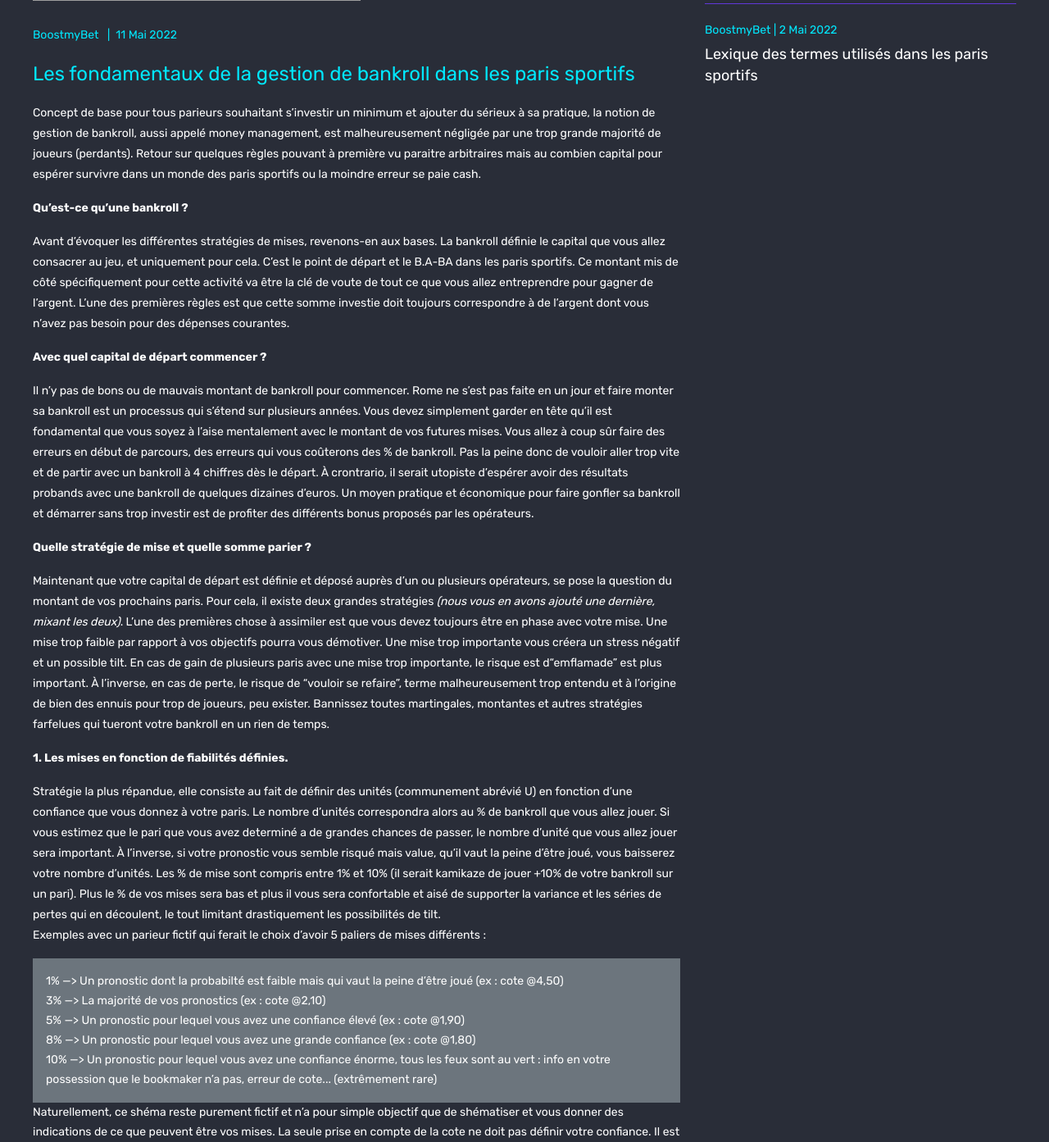
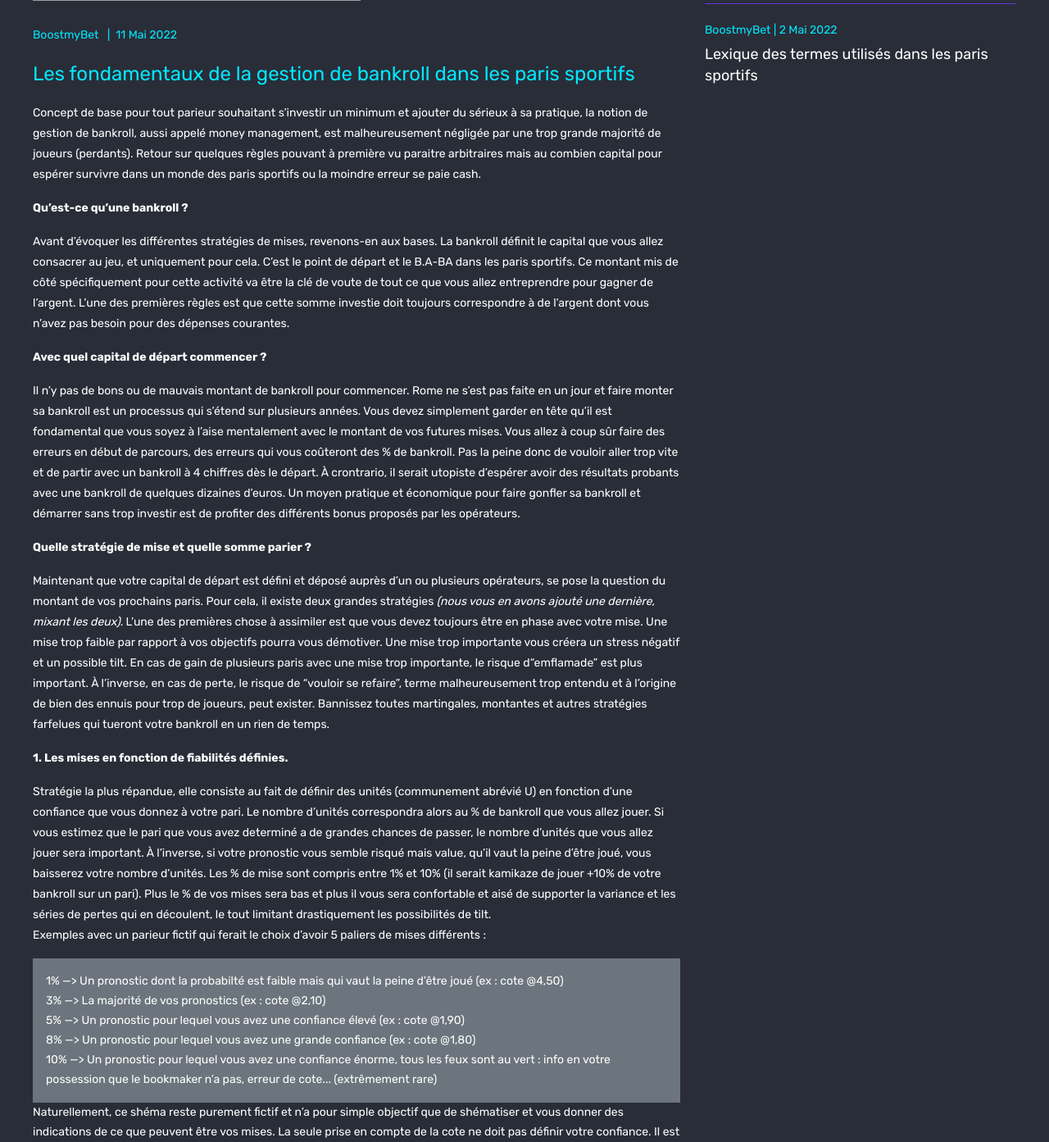
Before and after one commit to Sebastien-Lataix/landing_beta, a Symfony app: template templates/article/gestion-bankroll-paris-sportifs.html.twig in a window 1280 px wide. Shown: the part 399-1792 px from the top of the page at 82% size. Run offline with Twig, Linux system fonts and the light colour scheme; the template is opened without the code that fills it, so the values that code supplies are empty; some libraries are stand-ins or nearby versions; grey boxes are pictures that could not be loaded.

Commit message:
seb 27/11/2022 correction fautes

```diff
--- a/templates/article/gestion-bankroll-paris-sportifs.html.twig
+++ b/templates/article/gestion-bankroll-paris-sportifs.html.twig
@@ -30,7 +30,7 @@
                                 <span class="bloger-date">BoostmyBet <span>|</span>11 Mai 2022</span>
                                 <h2 class="head-two mt-20 mb-20">Les fondamentaux de la gestion de bankroll dans les paris
                                     sportifs</h2>
-                                <p>Concept de base pour tous parieurs souhaitant s’investir un minimum et ajouter du
+                                <p>Concept de base pour tout parieur souhaitant s’investir un minimum et ajouter du
                                     sérieux à sa pratique, la notion de gestion de bankroll, aussi appelé money
                                     management, est malheureusement négligée par une trop grande majorité de joueurs
                                     (perdants). Retour sur quelques règles pouvant à première vu paraitre
@@ -38,7 +38,7 @@
                                     paris sportifs ou la moindre erreur se paie cash.</p>
                                 <p><strong>Qu’est-ce qu’une bankroll ?</strong></p>
                                 <p>Avant d’évoquer les différentes stratégies de mises, revenons-en aux bases. La
-                                    bankroll définie le capital que vous allez consacrer au jeu, et uniquement pour
+                                    bankroll définit le capital que vous allez consacrer au jeu, et uniquement pour
                                     cela. C’est le point de départ et le B.A-BA dans les paris sportifs. Ce montant
                                     mis de côté spécifiquement pour cette activité va être la clé de voute de tout
                                     ce que vous allez entreprendre pour gagner de l’argent. L’une des premières
@@ -50,31 +50,31 @@
                                     s’étend sur plusieurs années. Vous devez simplement garder en tête qu’il est
                                     fondamental que vous soyez à l’aise mentalement avec le montant de vos futures
                                     mises. Vous allez à coup sûr faire des erreurs en début de parcours, des erreurs
-                                    qui vous coûterons des % de bankroll. Pas la peine donc de vouloir aller trop
+                                    qui vous coûteront des % de bankroll. Pas la peine donc de vouloir aller trop
                                     vite et de partir avec un bankroll à 4 chiffres dès le départ. À crontrario, il
-                                    serait utopiste d’espérer avoir des résultats probands avec une bankroll de
+                                    serait utopiste d’espérer avoir des résultats probants avec une bankroll de
                                     quelques dizaines d’euros. Un moyen pratique et économique pour faire gonfler sa
                                     bankroll et démarrer sans trop investir est de profiter des différents bonus
                                     proposés par les opérateurs.</p>
                                 <p><strong>Quelle stratégie de mise et quelle somme parier ?</strong></p>
-                                <p>Maintenant que votre capital de départ est définie et déposé auprès d’un ou
+                                <p>Maintenant que votre capital de départ est défini et déposé auprès d’un ou
                                     plusieurs opérateurs, se pose la question du montant de vos prochains paris.
                                     Pour cela, il existe deux grandes stratégies <i>(nous vous en avons ajouté une
                                         dernière, mixant les deux)</i>. L’une des premières chose à assimiler est
                                     que vous devez toujours être en phase avec votre mise. Une mise trop faible par
                                     rapport à vos objectifs pourra vous démotiver. Une mise trop importante vous
                                     créera un stress négatif et un possible tilt. En cas de gain de plusieurs paris
-                                    avec une mise trop importante, le risque est d“emflamade” est plus important. À
+                                    avec une mise trop importante, le risque d“emflamade” est plus important. À
                                     l’inverse, en cas de perte, le risque de “vouloir se refaire”, terme
                                     malheureusement trop entendu et à l’origine de bien des ennuis pour trop de
-                                    joueurs, peu exister. Bannissez toutes martingales, montantes et autres
+                                    joueurs, peut exister. Bannissez toutes martingales, montantes et autres
                                     stratégies farfelues qui tueront votre bankroll en un rien de temps.</p>
                                 <p><strong>1. Les mises en fonction de fiabilités définies.</strong></p>
                                 <p>Stratégie la plus répandue, elle consiste au fait de définir des unités
                                     (communement abrévié U) en fonction d’une confiance que vous donnez à votre
-                                    paris. Le nombre d’unités correspondra alors au % de bankroll que vous allez
+                                    pari. Le nombre d’unités correspondra alors au % de bankroll que vous allez
                                     jouer. Si vous estimez que le pari que vous avez determiné a de grandes chances
-                                    de passer, le nombre d’unité que vous allez jouer sera important. À l’inverse,
+                                    de passer, le nombre d’unités que vous allez jouer sera important. À l’inverse,
                                     si votre pronostic vous semble risqué mais value, qu’il vaut la peine d’être
                                     joué, vous baisserez votre nombre d’unités. Les % de mise sont compris entre 1%
                                     et 10% (il serait kamikaze de jouer +10% de votre bankroll sur un pari). Plus le
@@ -102,7 +102,7 @@
                                     contraire de ne décider de ne jouer que 3% de BK sur une cote à 1,75.
                                     Le risque pour un joueur débutant avec cette stratégie de money management est
                                     de ne pas parvenir à déceler convenablement une fiabilité ou, par exemple, de
-                                    vouloir augmenter le % de mise après une série de perte. À l’inverse, diminuer
+                                    vouloir augmenter le % de mise après une série de pertes. À l’inverse, diminuer
                                     légèrement ses % de mises en prévision d’une fin de série de gains peut s’avérer
                                     être une option stratégique à ne pas négliger.</p>
                                 <p><strong>2. Le Flat Betting</strong></p>
@@ -116,28 +116,28 @@
                                 <p>Cette dernière stratégie est une variante au flat betting dans laquelle vous vous
                                     autorisez d’augmenter vos mises dans de rares cas. Autant il vous serait
                                     suicidaire de n’avoir aucune stratégie, autant ne jamais sortir du cadre d’un
-                                    flat betting peut s’avérer par moment frustrant. Avec cette stratégie mixte,
-                                    vous faites 80% de vos paris en flat betting et vous autorisez des mises plus
+                                    flat betting peut s’avérer par moments frustrant. Avec cette stratégie mixte,
+                                    vous faites 80% de vos paris en flat betting et vous vous autorisez des mises plus
                                     importantes dans de rares cas : sur votre dernier pari du mois si les résultats
                                     ont été bons par exemple.</p>
                                 <p><strong>Quand faire évoluer ses mises ?</strong></p>
                                 <p>Une des erreurs que la majorité des joueurs perdants font est d’augmenter leurs
-                                    mises beaucoup trop rapidement. On a tous dans notre entourage de parieur un
+                                    mises beaucoup trop rapidement. On a tous dans notre entourage de parieurs un
                                     proche, qui, se sentant poussé des ailes après une série de 3 ou 4 pronostics
                                     gagnants, a décidé de doubler ou tripler ses mises et est revenu à la case
                                     départ en un rien de temps.
                                     Exactement comme pour un changement de limites au poker, le fait d’augmenter ses
                                     paliers de mises doit être une décision réfléchie. Il est donc déconseillé de
-                                    correler vos mises avec l’exact l’évolution de votre bankroll.
+                                    correler vos mises avec l’exact évolution de votre bankroll.
                                     Exemple :
-                                    Vous avec une BK de départ de 500€. Vous mise unitaire est de 25€ (5% de votre
+                                    Vous avez une BK de départ de 500€. Votre mise unitaire est de 25€ (5% de votre
                                     BK) sur une cote à @1,95. Votre pari est gagnant. Vous réalisez donc un bénéfice
                                     de 23,75€. Votre bankroll est alors de 523,75€ mais votre prochaine mise avec
                                     une fiabilité similaire ne doit pas être de 26,18€. Conservez ce seuil de
                                     25€/mise quelques temps et attendez d’avoir par exemple doublé votre bankroll
                                     pour faire évoluer vos mises.
                                     Vous devez en permanence être à l’aise avec le montant de vos mises. Si vous
-                                    jouez trop gros, le tilt ferra rapidement son apparition et vous poussera à
+                                    jouez trop gros, le tilt fera rapidement son apparition et vous poussera à
                                     faire des choix que vous n’auriez peut être pas faits précédemment. Un petit %
                                     de mise vous permettra de ne pas tout remettre en question après une série de
                                     5,6 ou 7 (voir plus) paris perdants, série qui arrive même aux meilleurs.</p>
--- a/templates/article/nom-de-l-article.html.twig
+++ b/templates/article/nom-de-l-article.html.twig
@@ -71,9 +71,9 @@
                                     <p>1/ Les mises en fonction de fiabilités définies :</p>
                                     <p>****Stratégie la plus répandue, elle consiste au fait de définir des unités
                                         (communement appelées U) en fonction d’une confiance que vous donnez à votre
-                                        paris. Le nombre d’unités correspondra alors au % de bankroll que vous allez
+                                        pari. Le nombre d’unités correspondra alors au % de bankroll que vous allez
                                         jouer. Si vous estimez que le pari que vous avez determiné a de grandes chances
-                                        de passer, le nombre d’unité que vous allez jouer sera important. A l’inverse,
+                                        de passer, le nombre d’unités que vous allez jouer sera important. A l’inverse,
                                         si votre pronostic vous semble risqué mais value, qu’il vaut la peine d’être
                                         joué, vous baisserez votre nombre d’unités. Les % de mise sont compris entre 1%
                                         et 10% (il est totalement déconseillé de jouer +10% de votre bankroll sur un
@@ -89,7 +89,7 @@
 
                                         3% —> La majorité de vos pronostics (ex : cote @2,10)
 
-                                        5% —> Un pronostic pour lequel vous avez une confiance élevé (ex : cote @1,90)
+                                        5% —> Un pronostic pour lequel vous avez une confiance élevée (ex : cote @1,90)
 
                                         8% —> Un pronostic pour lequel vous avez une grande confiance (ex : cote @1,80)
 
--- a/templates/base.html.twig
+++ b/templates/base.html.twig
@@ -95,10 +95,10 @@
                         <div class="col-md-4">
                             <div class="social-media">
                                 <ul>
-                                    <li><a href="https://www.facebook.com/BoostmyBet-108132671625400" target="_blank"><i
+                                    <li><a href="https://www.facebook.com/profile.php?id=100086704282446" target="_blank"><i
                                                     class="fa fa-facebook"></i></a></li>
-                                    <li><a href="https://twitter.com/boostmybet_com"><i class="fa fa-twitter"
-                                                                                        target="_blank"></i></a></li>
+                                    <li><a href="https://twitter.com/boostmybet_com" target="_blank"><i class="fa fa-twitter"
+                                                                                        ></i></a></li>
                                     <li><a href="https://www.instagram.com/boostmybet_com/" target="_blank"><i
                                                     class="fa fa-instagram"></i></a></li>
                                 </ul>
--- a/templates/home/index.html.twig
+++ b/templates/home/index.html.twig
@@ -517,7 +517,7 @@
                                         <img src="{{ asset('images/article-gestion-bankroll-paris-sportif.jpg') }}" alt="blog-img">
                                     </a>
                                     <div class="blog-detail">
-                                        <p class="bloger-date">Blog <span>|</span> 10 Mars 2022</p>
+                                        <p class="bloger-date">Blog <span>|</span> 17 juin 2022</p>
                                         <h3 class="head-three mb-20"><a
                                                     href="{{ asset('/article/gestion-bankroll-paris-sportifs') }}"d
                                                     target="blank">Les fondamentaux de la gestion de bankroll dans les
@@ -535,7 +535,7 @@
                                         <img src="{{ asset('images/article-paris-sportifs-poker.jpg') }}" alt="blog-img">
                                     </a>
                                     <div class="blog-detail">
-                                        <p class="bloger-date">Blog <span>|</span> 21 Avril 2022</p>
+                                        <p class="bloger-date">Blog <span>|</span> 11 mai 2022</p>
                                         <h3 class="head-three mb-20"><a
                                                     href="{{ asset('/article/points-communs-differences-paris-sportifs-poker') }}"
                                                     target="_blank">Paris sportifs et poker, points communs et
```
Also changed, not shown: templates/article/lexique-termes-paris-sportifs.html.twig (+10 -10 lines), templates/article/points-communs-differences-paris-sportifs-poker.html.twig (+8 -8 lines).
